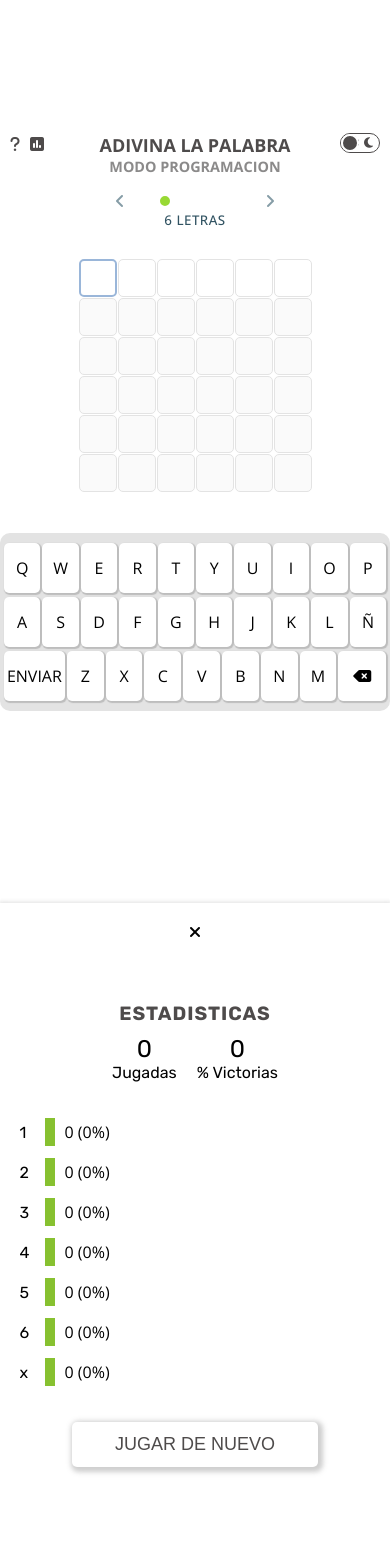
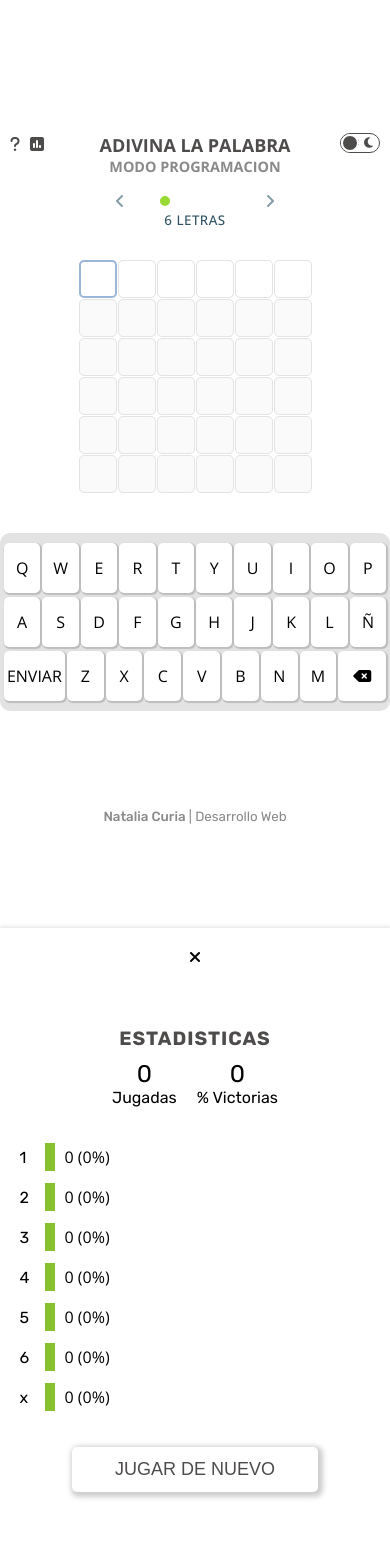
Before and after one commit to NataliaGiselleCuria/adivinalapalabra, a React (Vite) app: page / in a window 390 px wide. Shown: the top 1568 px of the page. Built offline with nearby package versions, Linux system fonts and the light colour scheme; no server answers; the database is empty.

Commit message:
portfolio

```diff
--- a/index.html
+++ b/index.html
@@ -25,7 +25,7 @@
         "@context": "https://schema.org",
         "@type": "Game",
         "name": "Juego de Adivinar Palabras de Programación",
-        "description": "Juego de adivinar la palabra oculta relacionadas con la programación. Pon a prueba tus conocimientos en lenguajes de programación, frameworks y términos técnicos mientras te diviertes y aprendes.",
+        "description": "Adivina la palabra oculta relacionadas con la programación. Pon a prueba tus conocimientos en lenguajes de programación, frameworks y términos técnicos mientras te diviertes y aprendes.",
         "url": "https://adivinalapalabra.netlify.app/",
         "author": {
           "@type": "https://www.linkedin.com/in/curianatalia/",
--- a/src/App.css
+++ b/src/App.css
@@ -1,9 +1,4 @@
-/* #root {
-  max-width: 1280px;
-  margin: 0 auto;
-  padding: 2rem;
-  text-align: center;
-} */
+
 
 :root{
   --grey: #e3e3e3;
@@ -355,6 +350,26 @@ i.fa-solid.fa-question {
   background: white;
   transition: all 0.3s ease;
   z-index: 1;
+  overflow: auto;
+}
+
+#question::-webkit-scrollbar {
+  width: 1px;
+}
+
+/* Track */
+::-webkit-scrollbar-track {
+  background: transparent;
+}
+
+/* Handle */
+::-webkit-scrollbar-thumb {
+  background: transparent;
+}
+
+/* Handle on hover */
+::-webkit-scrollbar-thumb:hover {
+  background: transparent;
 }
 
 .statistics-cont, .question-cont {
@@ -451,7 +466,6 @@ i.fa-solid.fa-question {
 .question-cont-txt {
   display: flex;
   flex-direction: column;
-  gap: 15px;
 }
 
 .question-cont-txt, .demostration {
@@ -491,7 +505,7 @@ canvas {
 }
 
 
-/*-- Dar mode--*/
+/*-- Dark mode--*/
 
 .switch {
   width: 50px;
@@ -646,9 +660,26 @@ body.active #button{
   box-shadow: 2px 2px 5px 3px var(--border-dark);
 }
 
+a {
+  position: absolute;
+  bottom: 10px;
+  width: 100%;
+  text-align: center;
+  text-decoration: none;
+  font-family: 'Rubik', sans-serif;
+  color: #8b8a8a;
+  font-size: smaller;
+  margin-bottom: 10px;
+}
+
+a span{
+  font-weight: 500;
+}
+
 @media (max-width: 725px){
   #root {
       width: 100vw;
+      height: 100dvh;
   }
 
   #table {
@@ -667,7 +698,7 @@ body.active #button{
   body{
       min-height: unset;
       height: 100vh;
-      min-height: 600px;
+      min-height: 700px;
   }
 
   h1 {
@@ -716,7 +747,7 @@ body.active #button{
   }
 
   .statistics-cont, .question-cont {
-      min-height: unset;
+    padding-bottom: 30px;
   }
 
   .statistics-cont h4, .question-cont h4 {
--- a/src/App.jsx
+++ b/src/App.jsx
@@ -25,6 +25,7 @@ function App() {
       </section>
       <Table/>
       <Keyboard />
+      <a href='https://nataliacuria-dev.netlify.app/'><span>Natalia Curia</span> | Desarrollo Web</a>
       <Statistics/>
       <Question/>
     </>
```
